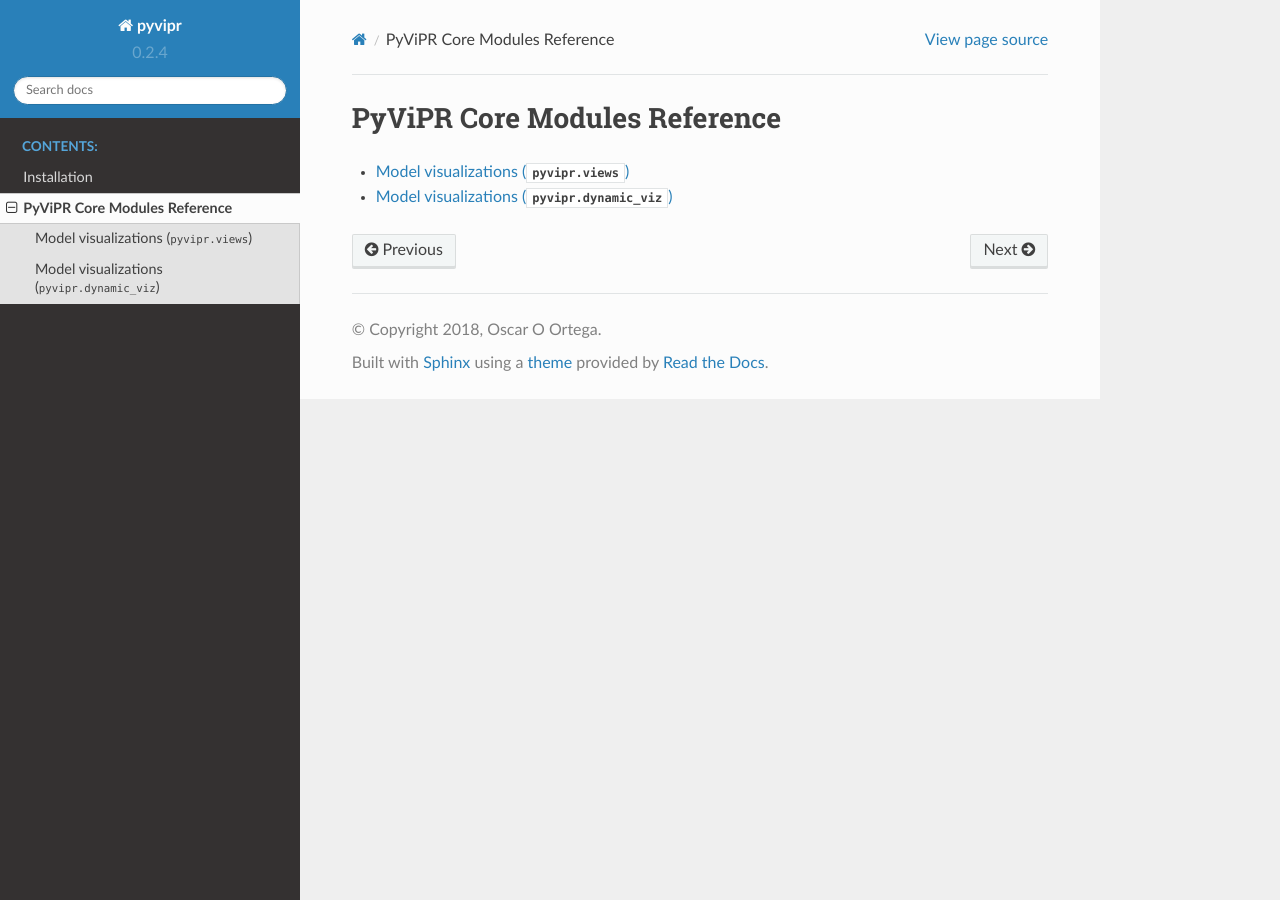
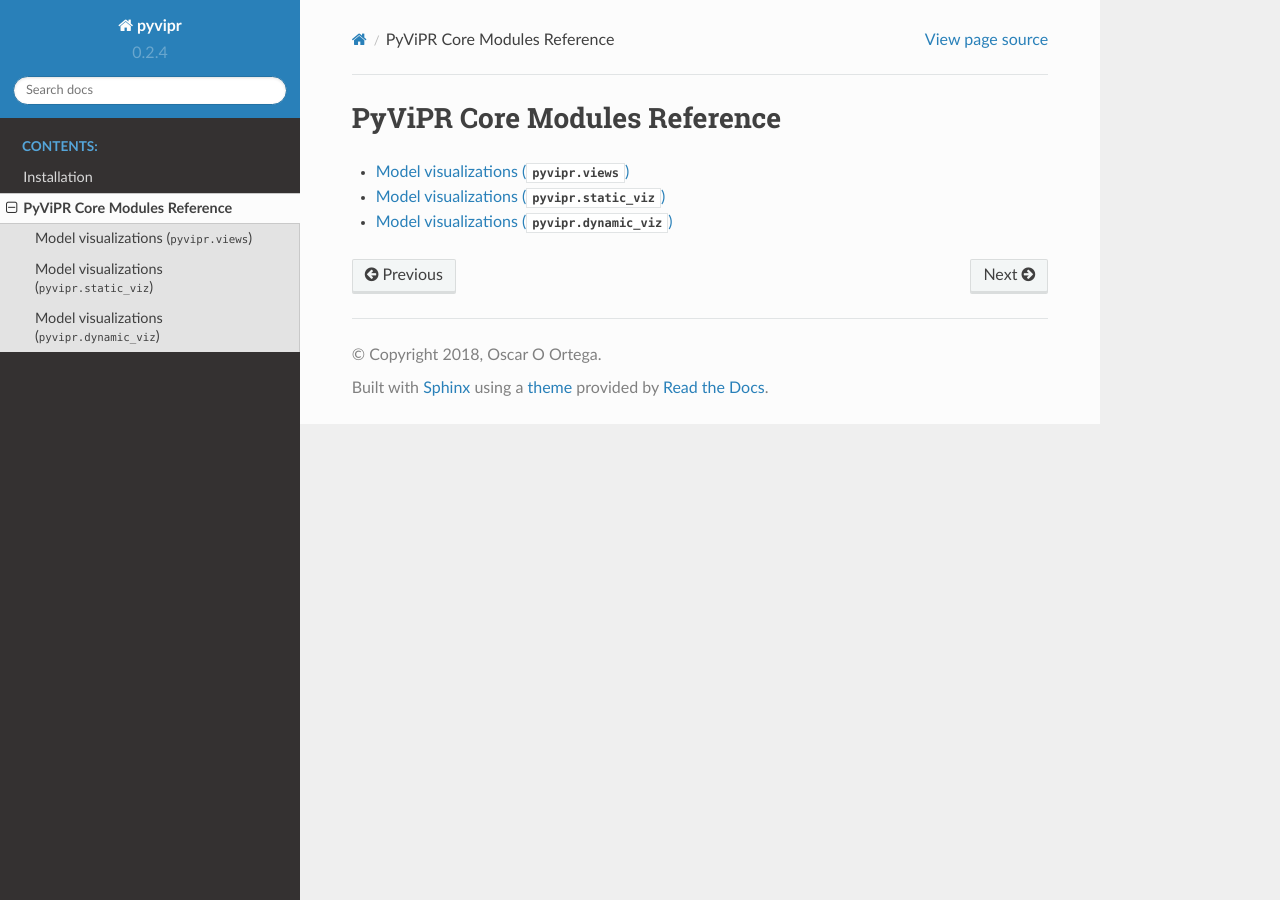
Before and after one commit to LoLab-MSM/pyvipr, a Sphinx documentation site: the page built from docs/modules/index.rst, in a window 1280 px wide. Built offline with Sphinx 7.4.7 and the Read the Docs theme 2.0.0, drawn with Linux system fonts in a browser that asks for light colours; pages that are not in the unit, such as notebooks, are missing from menus.

Commit message:
Add static_viz to documentation

```diff
--- a/docs/modules/index.rst
+++ b/docs/modules/index.rst
@@ -5,4 +5,5 @@ PyViPR Core Modules Reference
    :maxdepth: 3
 
    views
+   static_viz
    dynamic_viz
--- /dev/null
+++ b/docs/modules/static_viz.rst
@@ -0,0 +1,5 @@
+Model visualizations (:py:mod:`pyvipr.static_viz`)
+==================================================================
+
+.. automodule:: pyvipr.static_viz
+    :members:
```
